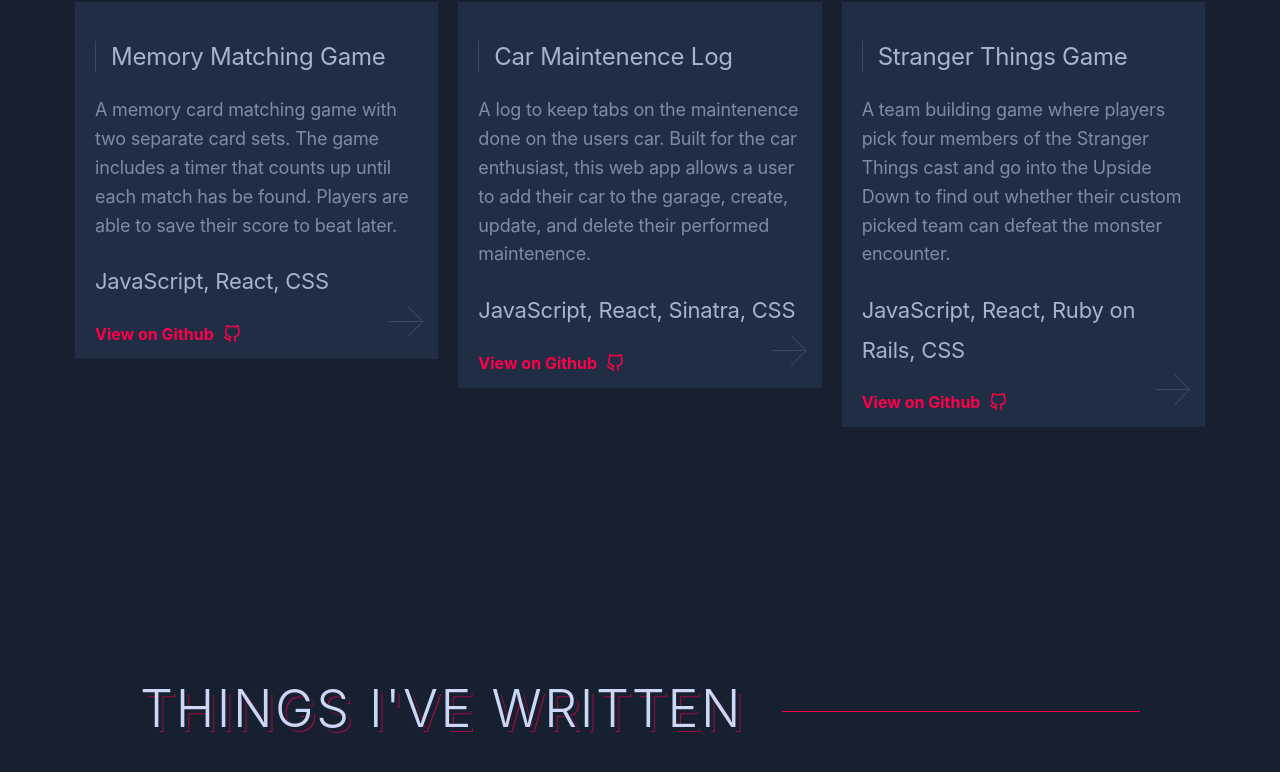
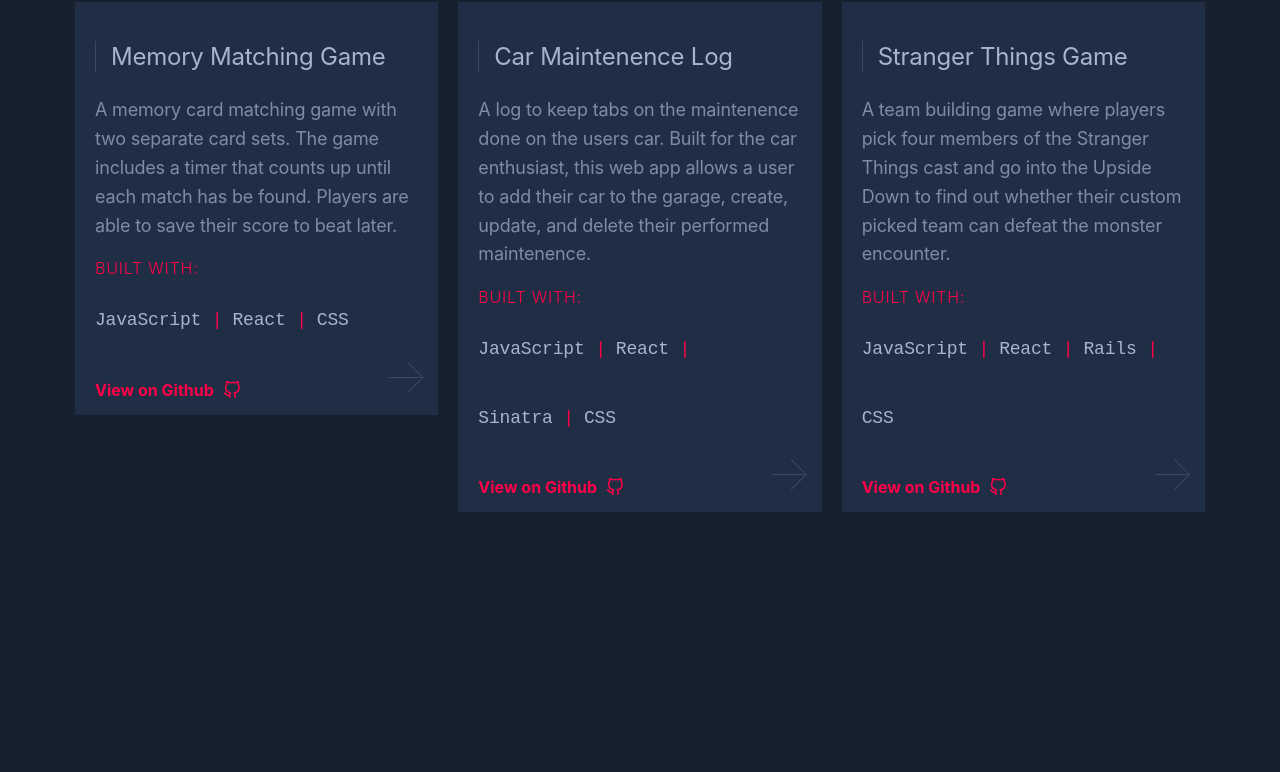
Before and after one commit to kaitlyngreve/my-portfolio-site, a React (Create React App) app: page / in a window 1280 px wide. Shown: the part 3547-4319 px from the top of the page. Built offline with nearby package versions, Linux system fonts and the light colour scheme; a web font is replaced by a local one.

Commit message:
changes to project objects structure & style fixes

```diff
--- a/src/ProjectCard.js
+++ b/src/ProjectCard.js
@@ -7,7 +7,17 @@
             <div className='grid-item'>
                 <p className="header-2">{project.name}</p>
                 <p className="grid-item-content project-description">{project.description}</p>
-                <p className="project-tech" >{project.tech_stack}</p>
+                <div className="tech-items-wrapper">
+                    <p className="tech" >{project.tech_stack[0]}</p>
+                    <p className="tech" >{project.tech_stack[1]}</p>
+                    <p className="tech" >{project.tech_stack[2]}</p>
+                    {project.tech_stack.length <= 3 ? '' :
+                        <p className="tech" >{project.tech_stack[3]}</p>
+                    }
+                    {project.tech_stack.length <= 4 ? '' :
+                        <p className="tech" >{project.tech_stack[4]}</p>
+                    }
+                </div>
                 <a className='inline-cta' href={project.github_url} target="_blank" rel="noreferrer">
                     View on Github
                     <svg xmlns="http://www.w3.org/2000/svg" role="img" viewBox="0 0 24 24" fill="none" stroke="currentColor" strokeWidth="2" strokeLinecap="round" height='1em' width='1em' strokeLinejoin="round"><title>GitHub</title><path d="M9 19c-5 1.5-5-2.5-7-3m14 6v-3.87a3.37 3.37 0 0 0-.94-2.61c3.14-.35 6.44-1.54 6.44-7A5.44 5.44 0 0 0 20 4.77 5.07 5.07 0 0 0 19.91 1S18.73.65 16 2.48a13.38 13.38 0 0 0-7 0C6.27.65 5.09 1 5.09 1A5.07 5.07 0 0 0 5 4.77a5.44 5.44 0 0 0-1.5 3.78c0 5.42 3.3 6.61 6.44 7A3.37 3.37 0 0 0 9 18.13V22"></path></svg>
--- a/src/Projects.js
+++ b/src/Projects.js
@@ -25,21 +25,21 @@
     {
         name: 'Memory Matching Game',
         description: 'A memory card matching game with two separate card sets. The game includes a timer that counts up until each match has be found. Players are able to save their score to beat later.',
-        tech_stack: 'JavaScript, React, CSS',
+        tech_stack: ['JavaScript', 'React', 'CSS'],
         github_url: 'https://github.com/murphy-mi/phase-2-project',
         deployed_url: ''
     },
     {
         name: 'Car Maintenence Log',
         description: 'A log to keep tabs on the maintenence done on the users car. Built for the car enthusiast, this web app allows a user to add their car to the garage, create, update, and delete their performed maintenence.',
-        tech_stack: 'JavaScript, React, Sinatra, CSS',
+        tech_stack: ['JavaScript', 'React', 'Sinatra', 'CSS'],
         github_url: 'https://github.com/HartPM/Phase-3-Project-Front-End',
         deployed_url: ''
     },
     {
         name: 'Stranger Things Game',
         description: 'A team building game where players pick four members of the Stranger Things cast and go into the Upside Down to find out whether their custom picked team can defeat the monster encounter.',
-        tech_stack: 'JavaScript, React, Ruby on Rails, CSS',
+        tech_stack: ['JavaScript', 'React', 'Rails', 'CSS'],
         github_url: 'https://github.com/kaitlyngreve/Phase-4-Stranger-Project',
         deployed_url: ''
     }
```
